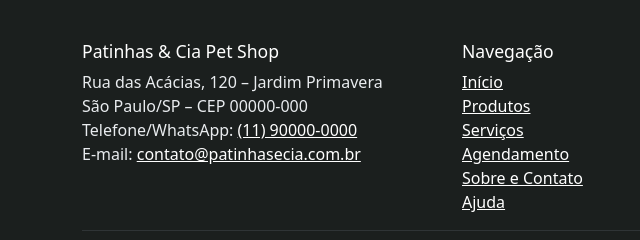
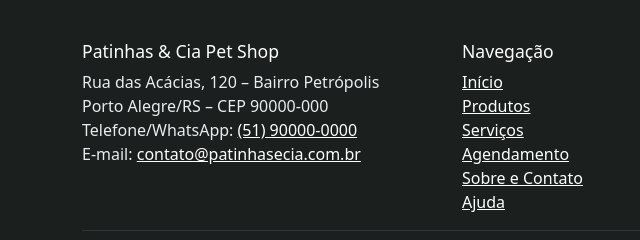
Before and after one commit to victtortoledokk/petshop-patinhas, a plain HTML site: page produtos.html in a window 1280 px wide. Shown: the part 2452-2692 px from the top of the page, 0-640 px from the left. Drawn offline with nearby package versions, Linux system fonts and the light colour scheme.

Commit message:
Fase 2: dados fictícios do Rio Grande do Sul (DDD 51) em produtos.html

```diff
--- a/produtos.html
+++ b/produtos.html
@@ -22,7 +22,7 @@
       <div class="container d-flex flex-wrap justify-content-between align-items-center gap-2">
         <p class="mb-0 d-flex flex-wrap align-items-center gap-2">
           <span id="status-loja" class="badge text-bg-secondary">Seg. a sex. 8h às 19h · sáb. 8h às 14h</span>
-          <span>WhatsApp: <a href="tel:+5511900000000">(11) 90000-0000</a></span>
+          <span>WhatsApp: <a href="tel:+5551900000000">(51) 90000-0000</a></span>
         </p>
         <div class="barra-acessibilidade d-flex flex-wrap gap-1" role="group" aria-label="Recursos de acessibilidade">
           <button type="button" class="btn btn-sm" id="btn-diminuir-fonte" aria-label="Diminuir o tamanho do texto">A−</button>
@@ -240,9 +240,9 @@
         <div class="col-md-4">
           <h2>Patinhas &amp; Cia Pet Shop</h2>
           <address class="mb-0">
-            Rua das Acácias, 120 – Jardim Primavera<br>
-            São Paulo/SP – CEP 00000-000<br>
-            Telefone/WhatsApp: <a href="tel:+5511900000000">(11) 90000-0000</a><br>
+            Rua das Acácias, 120 – Bairro Petrópolis<br>
+            Porto Alegre/RS – CEP 90000-000<br>
+            Telefone/WhatsApp: <a href="tel:+5551900000000">(51) 90000-0000</a><br>
             E-mail: <a href="mailto:contato@patinhasecia.com.br">contato@patinhasecia.com.br</a>
           </address>
         </div>
```
